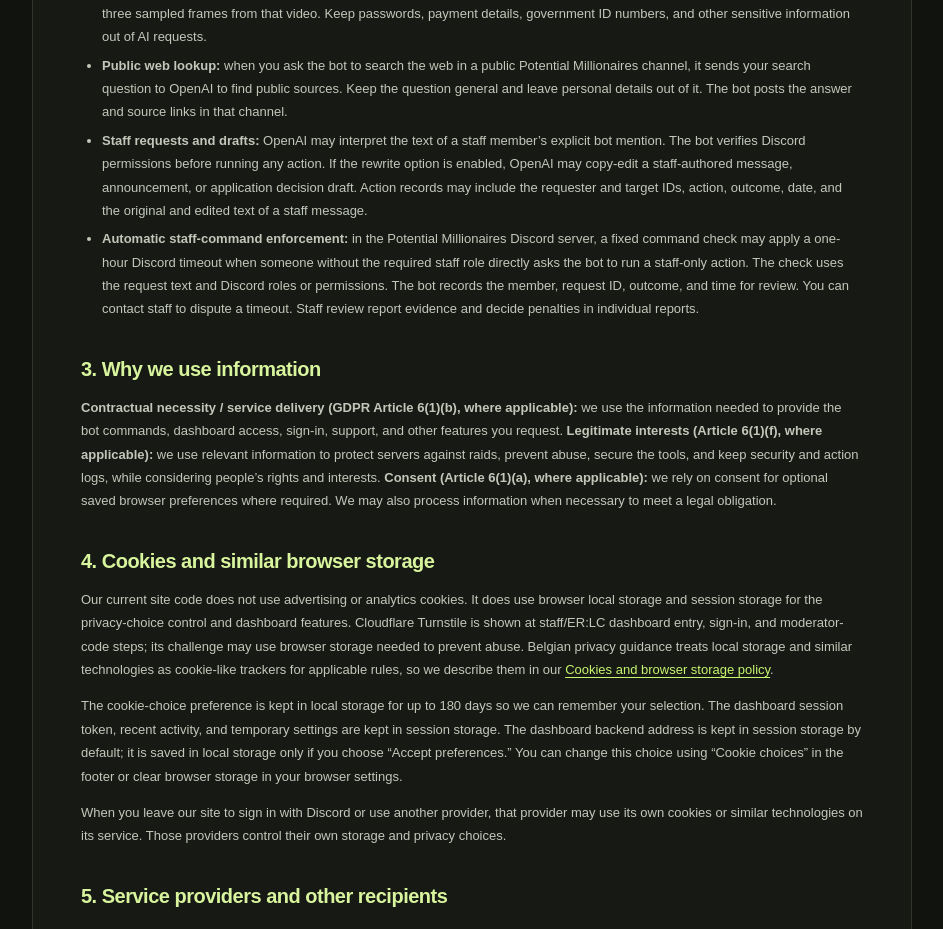
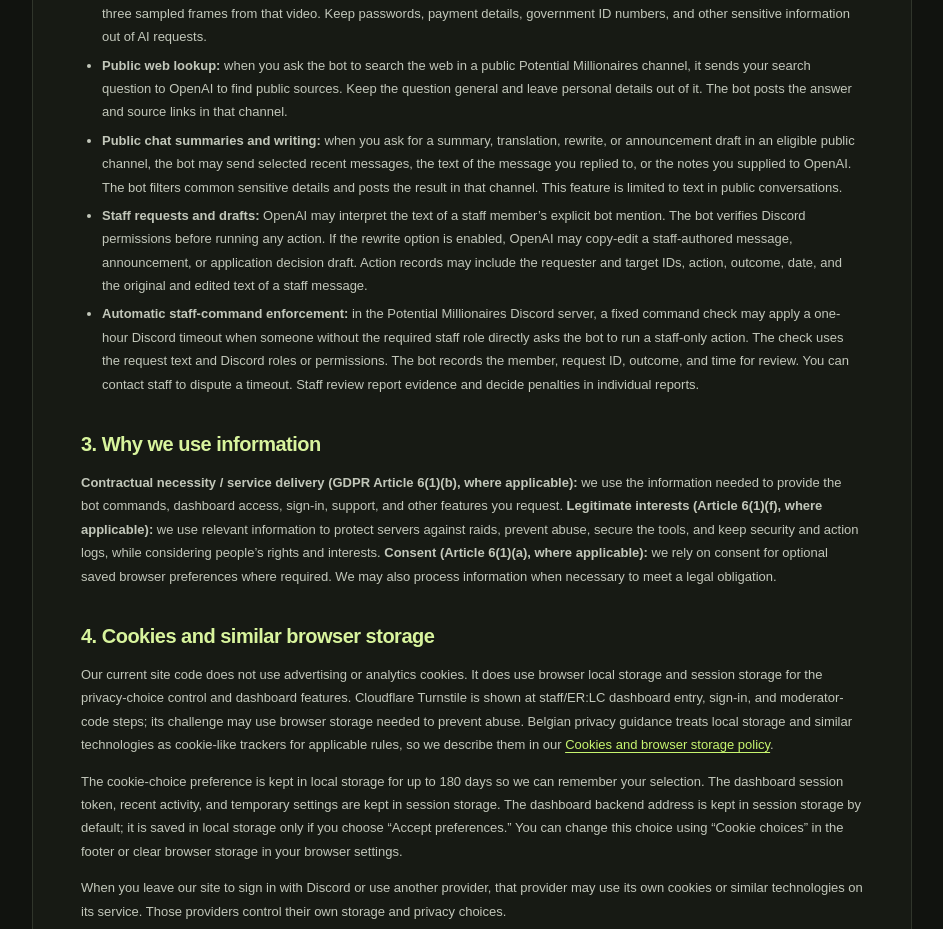
Before and after one commit to jerrebjerreb18-max/My-dino-code-Upload-into-Online-Python-for-it-to-work-or-any-other-, a plain HTML site: page privacy.html in a window 1280 px wide. Shown: the part 1540-2469 px from the top of the page, without its empty margins (168-1111 px from the left). Drawn offline with Linux system fonts and the light colour scheme.

Commit message:
Describe public chat summary and writing requests

```diff
--- a/privacy.html
+++ b/privacy.html
@@ -43,6 +43,7 @@
         <li><strong>Automatic AI support:</strong> when you enable OpenAI replies in a routine private support ticket, the bot can reply without a mention. It may send OpenAI the grouped support messages it is answering and up to 10 recent earlier messages you wrote after switching it on, along with relevant project information. This mode uses text only. You can turn it off from the ticket at any time and continue with staff support. Earlier Groq opt-ins do not enable OpenAI replies.</li>
         <li><strong>AI help by mention:</strong> when you mention the bot, it may send OpenAI your request and relevant project information. Outside a private ticket, it may also send images or sampled frames from up to three attached files. When it processes a video, it sends up to three sampled frames from that video. Keep passwords, payment details, government ID numbers, and other sensitive information out of AI requests.</li>
         <li><strong>Public web lookup:</strong> when you ask the bot to search the web in a public Potential Millionaires channel, it sends your search question to OpenAI to find public sources. Keep the question general and leave personal details out of it. The bot posts the answer and source links in that channel.</li>
+        <li><strong>Public chat summaries and writing:</strong> when you ask for a summary, translation, rewrite, or announcement draft in an eligible public channel, the bot may send selected recent messages, the text of the message you replied to, or the notes you supplied to OpenAI. The bot filters common sensitive details and posts the result in that channel. This feature is limited to text in public conversations.</li>
         <li><strong>Staff requests and drafts:</strong> OpenAI may interpret the text of a staff member’s explicit bot mention. The bot verifies Discord permissions before running any action. If the rewrite option is enabled, OpenAI may copy-edit a staff-authored message, announcement, or application decision draft. Action records may include the requester and target IDs, action, outcome, date, and the original and edited text of a staff message.</li>
         <li><strong>Automatic staff-command enforcement:</strong> in the Potential Millionaires Discord server, a fixed command check may apply a one-hour Discord timeout when someone without the required staff role directly asks the bot to run a staff-only action. The check uses the request text and Discord roles or permissions. The bot records the member, request ID, outcome, and time for review. You can contact staff to dispute a timeout. Staff review report evidence and decide penalties in individual reports.</li>
       </ul>
```
